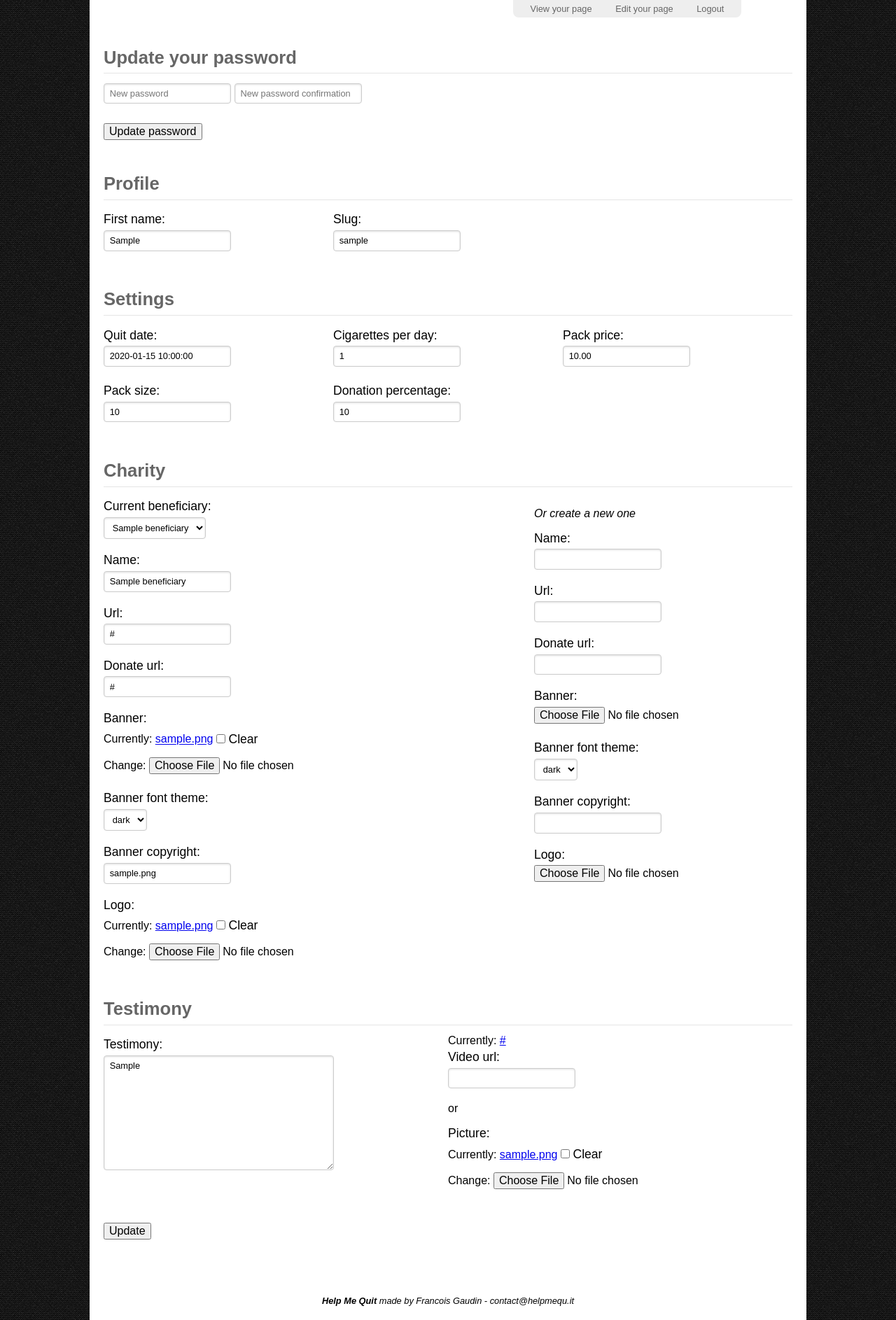
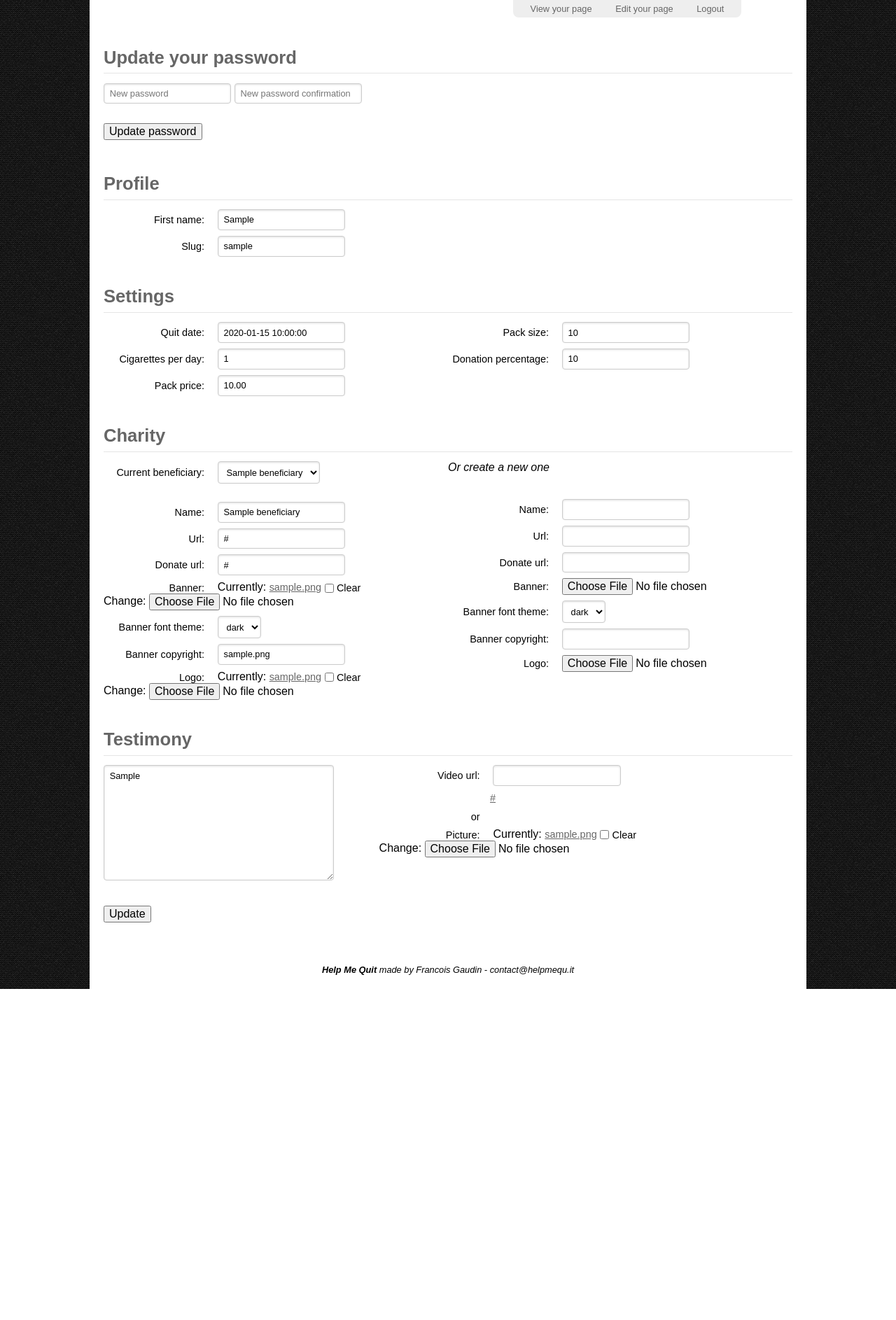
Before and after one commit to fgaudin/helpmequit, a Django app: page /me/edit in a window 1280 px wide. Shown: the whole page at 70% size. After the commit the page ends 1413 px from the top, so only its background shows below. Run offline with Django 3.2, Linux system fonts and the light colour scheme; a user stored in the database is signed in; tables that the repository leaves empty hold one stand-in row (values such as "Sample post"); parts of the project's set-up code (start-up, migrations or seed data) failed here and were passed over.

Commit message:
Fixed edit style

```diff
--- a/src/iquitsupportit/quitter/forms.py
+++ b/src/iquitsupportit/quitter/forms.py
@@ -47,8 +47,16 @@ class ProfileForm(forms.ModelForm):
         model = Profile
         exclude = ['user', 'hash', 'video_embed_url']
 
+    def __init__(self, *args, **kwargs):
+        super(ProfileForm, self).__init__(*args, **kwargs)
+        self.fields['picture'].widget.template_with_initial = u'%(input)s<br /><label></label>%(initial)s %(clear_template)s'
 
 class BeneficiaryForm(forms.ModelForm):
     class Meta:
         model = Beneficiary
         exclude = ['quitter']
+
+    def __init__(self, *args, **kwargs):
+        super(BeneficiaryForm, self).__init__(*args, **kwargs)
+        self.fields['banner'].widget.template_with_initial = u'%(input)s<br /><label></label>%(initial)s %(clear_template)s'
+        self.fields['logo'].widget.template_with_initial = u'%(input)s<br /><label></label>%(initial)s %(clear_template)s'
--- a/src/iquitsupportit/quitter/templates/beneficiary_form.html
+++ b/src/iquitsupportit/quitter/templates/beneficiary_form.html
@@ -2,7 +2,9 @@
     {{ hidden }}
 {% endfor %}
 {% for field in form.visible_fields %}
+    <div class="pure-control-group">
     {{ field.label_tag }}
     {{ field }}
     {{ field.errors }}
+    </div>
 {% endfor %}
--- a/src/iquitsupportit/quitter/templates/edit.html
+++ b/src/iquitsupportit/quitter/templates/edit.html
@@ -28,89 +28,115 @@
 <div class="pure-g-r">
     <div class="pure-u-1">
         <div id="edit-box">
-            <form class="pure-form pure-form-stacked" action="" method="post" enctype="multipart/form-data">
+            <form class="pure-form pure-form-aligned" action="" method="post" enctype="multipart/form-data">
             {% csrf_token %}
             <fieldset>
                 <legend>Profile</legend>
                 <div class="pure-g-r">
-                    <div class="pure-u-1-3">
+                    <div class="pure-u-1">
+                        <div class="pure-control-group">
                         {{ user_form.first_name.label_tag }}
                         {{ user_form.first_name }}
                         {{ user_form.first_name.errors }}
-                    </div>
-                    <div class="pure-u-2-3">
+                        </div>
+                        <div class="pure-control-group">
                         {{ profile_form.slug.label_tag }}
                         {{ profile_form.slug }}
                         {{ profile_form.slug.errors }}
+                        </div>
                     </div>
                 </div>
             </fieldset>
             <fieldset>
                 <legend>Settings</legend>
                 <div class="pure-g-r">
-                    <div class="pure-u-1-3">
+                    <div class="pure-u-1-2">
+                        <div class="pure-control-group">
                         {{ profile_form.quit_date.label_tag }}
                         {{ profile_form.quit_date }}
                         {{ profile_form.quit_date.errors }}
-                    </div>
-                    <div class="pure-u-1-3">
+                        </div>
+                        <div class="pure-control-group">
                         {{ profile_form.cigarettes_per_day.label_tag }}
                         {{ profile_form.cigarettes_per_day }}
                         {{ profile_form.cigarettes_per_day.errors }}
-                    </div>
-                    <div class="pure-u-1-3">
+                        </div>
+                        <div class="pure-control-group">
                         {{ profile_form.pack_price.label_tag }}
                         {{ profile_form.pack_price }}
                         {{ profile_form.pack_price.errors }}
+                        </div>
                     </div>
-                </div>
-                <div class="pure-g-r">
-                    <div class="pure-u-1-3">
+                    <div class="pure-u-1-2">
+                        <div class="pure-control-group">
                         {{ profile_form.pack_size.label_tag }}
                         {{ profile_form.pack_size }}
                         {{ profile_form.pack_size.errors }}
-                    </div>
-                    <div class="pure-u-1-3">
+                        </div>
+                        <div class="pure-control-group">
                         {{ profile_form.donation_percentage.label_tag }}
                         {{ profile_form.donation_percentage }}
                         {{ profile_form.donation_percentage.errors }}
+                        </div>
                     </div>
                 </div>
             </fieldset>
             <fieldset>
                 <legend>Charity</legend>
                 <div class="pure-g-r">
-                    <div class="pure-u-5-8">
+                    <div class="pure-u-1-2">
+                        <div class="pure-control-group">
                         {{ profile_form.current_beneficiary.label_tag }}
                         {{ profile_form.current_beneficiary }}
                         {{ profile_form.current_beneficiary.errors }}
+                        </div>
+                        <br />
                         <div id="beneficiary-form">
-                        {{ beneficiary_form }}
+                        {% with beneficiary_form as form %}
+                        {% include "beneficiary_form.html" %}
+                        {% endwith %}
                         </div>
                     </div>
-                    <div class="pure-u-3-8">
-                        <p><em>Or create a new one</em></p>
-                        {{ new_beneficiary_form }}
+                    <div class="pure-u-1-2">
+                        <div><em>Or create a new one</em></div>
+                        <br />
+                        <br />
+                        {% with new_beneficiary_form as form %}
+                        {% include "beneficiary_form.html" %}
+                        {% endwith %}
                     </div>
                 </div>
             </fieldset>
             <fieldset>
                 <legend>Testimony</legend>
                 <div class="pure-g-r">
-                    <div class="pure-u-1-2">
-                        {{ profile_form.testimony.label_tag }}
+                    <div class="pure-u-2-5">
+                        <div class="pure-control-group">
                         {{ profile_form.testimony }}
                         {{ profile_form.testimony.errors }}
+                        </div>
                     </div>
-                    <div class="pure-u-1-2">
-                        <div id="current-video">Currently: <a href="{{ user.profile.video_embed_url }}">{{ user.profile.video_embed_url }}</a></div>
+                    <div class="pure-u-3-5">
+                        <div class="pure-control-group">
                         {{ profile_form.video_url.label_tag }}
                         {{ profile_form.video_url }}
                         {{ profile_form.video_url.errors }}
-                        <p>or</p>
+                        </div>
+                        {% if user.profile.video_embed_url %}
+                        <div class="pure-control-group">
+                            <div id="current-video">
+                            <label></label><a href="{{ user.profile.video_embed_url }}" target="_blank">{{ user.profile.video_embed_url }}</a>
+                            </div>
+                        </div>
+                        {% endif %}
+                        <div class="pure-control-group">
+                        <label>or</label>
+                        </div>
+                        <div class="pure-control-group">
                         {{ profile_form.picture.label_tag }}
                         {{ profile_form.picture }}
                         {{ profile_form.picture.errors }}
+                        </div>
                     </div>
                 </div>
             </fieldset>
--- a/src/iquitsupportit/static/css/style.css
+++ b/src/iquitsupportit/static/css/style.css
@@ -22,7 +22,6 @@ body {
     list-style-type: none;
     margin: 0;
     padding: 0;
-    margin-bottom: 20px;
 }
 
 .messages li {
@@ -286,12 +285,17 @@ body {
     color: #666;
 }
 #edit-box label {
-    font-size: 1.1em;
+    /*font-size: 1.1em;*/
 }
 #edit-box input, #edit-box select, #edit-box textarea {
-    margin-bottom: 20px;
+    /*margin-bottom: 20px;*/
 }
-input[type="checkbox"] + label {
+.pure-form-aligned .pure-control-group input[type="checkbox"] + label {
     display: inline-block;
+    width: inherit;
+}
+#edit-box a {
+    font-size: 0.9em;
+    color: #666;
 }
 /* END EDIT BOX */
```
